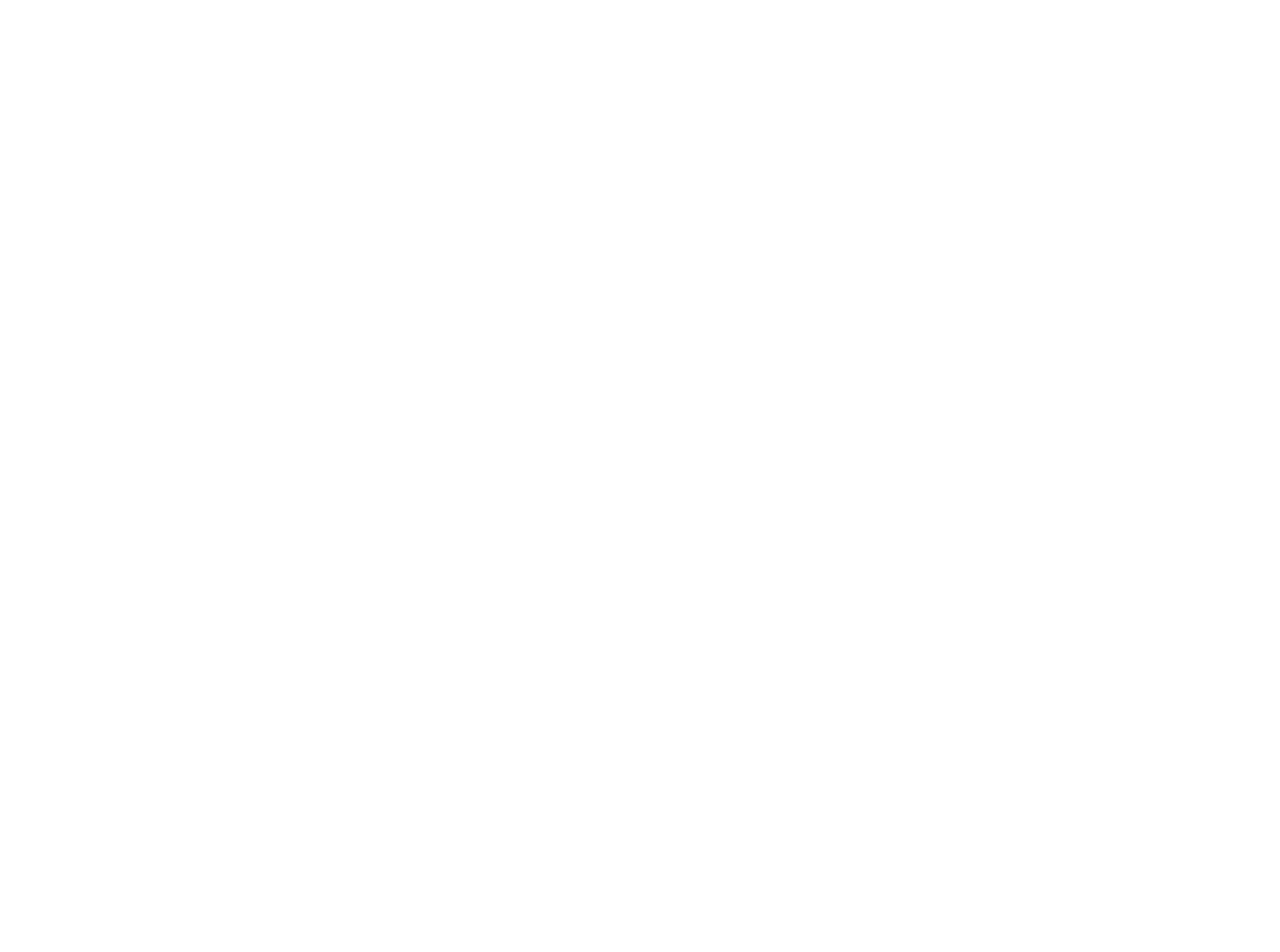
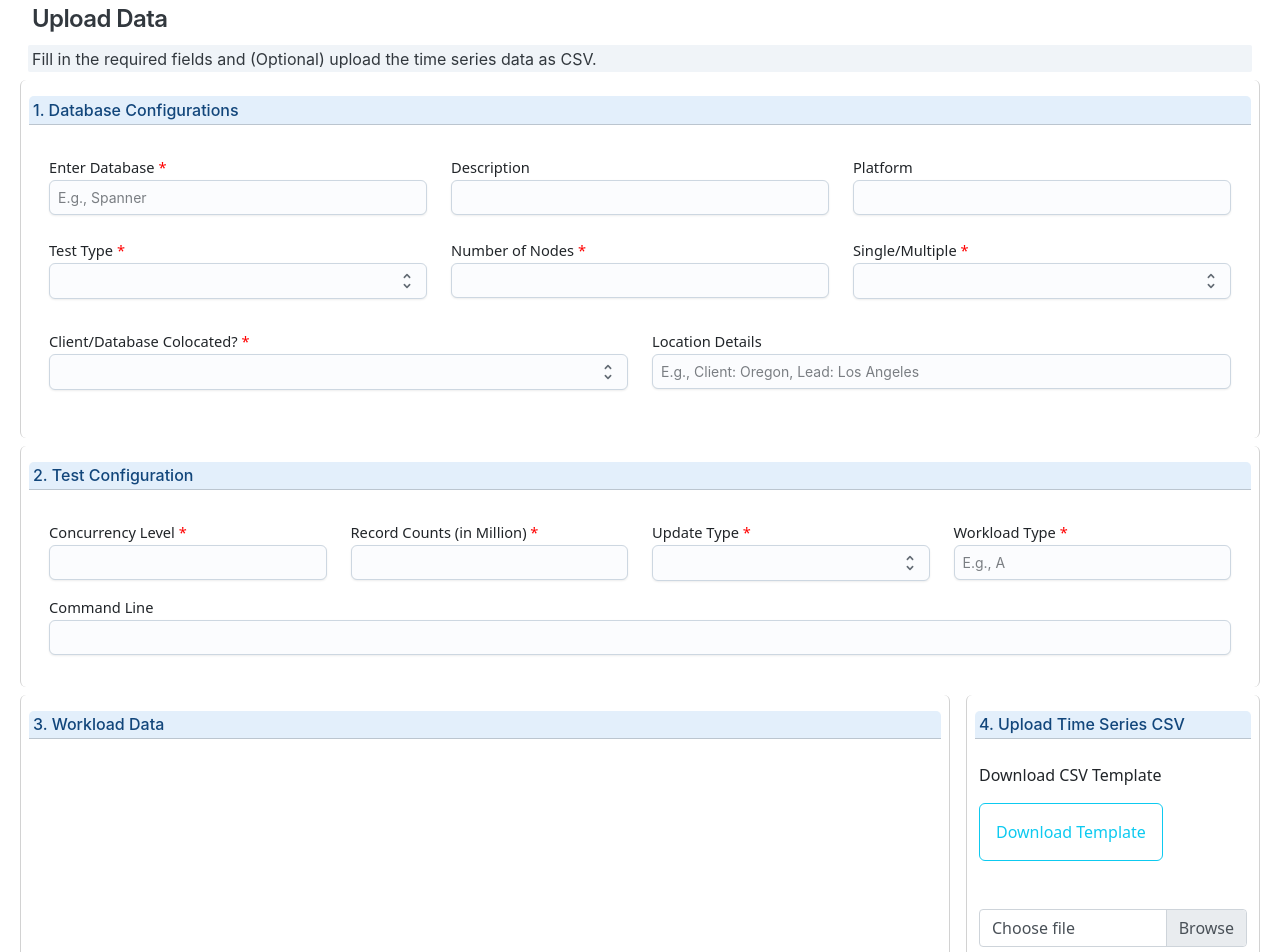
Before and after one commit to mereluo/ycsb-data-frontend, a React (Vite) app: page /batch-upload in a window 1280 px wide. Shown: the part 180-1132 px from the top of the page. Before the commit the page ends 800 px from the top, so only its background shows below. Built offline with nearby package versions, Linux system fonts and the light colour scheme; the HTML template or start-up script is replaced by a standard one; a web font is replaced by a local one.

Commit message:
Alter form structure

```diff
--- a/src/App.jsx
+++ b/src/App.jsx
@@ -33,7 +33,14 @@ function App() {
                                 </FieldProvider>
                             }
                         />
-                        <Route path="/batch-upload" element={<BatchUpload />} />
+                        <Route
+                            path="/batch-upload"
+                            element={
+                                <FieldProvider>
+                                    <BatchUpload />
+                                </FieldProvider>
+                            }
+                        />
                         <Route path="/result" element={<Result />} />
                     </Routes>
                 </div>
--- a/src/components/Form/DBForm.jsx
+++ b/src/components/Form/DBForm.jsx
@@ -9,23 +9,16 @@ function DBForm({ isUpload }) {
     const { handleInputChange } = useContext(FieldContext);
     return (
         <div className="row">
-            <div className="card border-bottom-0 border-top-0 mr-3 col-3">
-                <Typography className="card-header" color="primary" level="title-md" variant="soft">
-                    1. Database Option
-                </Typography>
-                <div className="card-body">
-                    <div className="form-group">
-                        <p className={requiredField}>Enter Database</p>
-                        <Input variant="outlined" color="neutral" size="sm" type="text" className="form-control" id="textInput" placeholder="E.g., Spanner" onChange={(e) => handleInputChange("database", e.target.value.toLowerCase())} required={isUpload} />
-                    </div>
-                </div>
-            </div>
             <div className="card border-bottom-0 border-top-0 col">
                 <Typography className="card-header" color="primary" level="title-md" variant="soft">
-                    2. Database Configurations
+                    1. Database Configurations
                 </Typography>
                 <div className="card-body">
                     <div className="row">
+                        <div className="col">
+                            <p className={requiredField}>Enter Database</p>
+                            <Input variant="outlined" color="neutral" size="sm" type="text" className="form-control" id="textInput" placeholder="E.g., Spanner" onChange={(e) => handleInputChange("database", e.target.value.toLowerCase())} required={isUpload} />
+                        </div>
                         <div className="col">
                             <p className="card-text">Description</p>
                             <Input variant="outlined" color="neutral" size="sm" type="text" id="description-input" className="form-control" onChange={(e) => handleInputChange("description", e.target.value)} />
@@ -50,17 +43,17 @@ function DBForm({ isUpload }) {
                             <p className={`${requiredField} mt-4`}>Number of Nodes</p>
                             <Input variant="outlined" color="neutral" size="sm" type="number" id="number-input" className="form-control " onChange={(e) => handleInputChange("numOfNodes", Math.max(1000, e.target.value))} min="1000" required={isUpload} />
                         </div>
-                    </div>
-                    <div className="row">
                         <div className="col">
-                            <p className={requiredField}>Single or Multiple</p>
+                            <p className={`${requiredField} mt-4`}>Single/Multiple</p>
                             <Select id="multiRegionSelect" onChange={(e, val) => handleInputChange("isMultiRegional", val)} required={isUpload}>
                                 <Option value="single">Single Region</Option>
                                 <Option value="multiple">Multiple Regions</Option>
                             </Select>
                         </div>
+                    </div>
+                    <div className="row">
                         <div className="col">
-                            <p className={requiredField}>Client and DB Colocated?</p>
+                            <p className={requiredField}>Client/Database Colocated?</p>
                             <div className="form-group">
                                 <Select id="locateSelect" onChange={(e, val) => handleInputChange("isCoLocated", val)} required={isUpload}>
                                     <Option value="true">True</Option>
@@ -68,9 +61,11 @@ function DBForm({ isUpload }) {
                                 </Select>
                             </div>
                         </div>
+                        <div className="col">
+                            <p className="card-text">Location Details</p>
+                            <Input variant="outlined" color="neutral" size="sm" type="text" id="description-input" className="form-control" placeholder="E.g., Client: Oregon, Lead: Los Angeles" onChange={(e) => handleInputChange("locationDetails", e.target.value)} />
+                        </div>
                     </div>
-                    <p className="card-text">Locations for client and lead database</p>
-                    <Input variant="outlined" color="neutral" size="sm" type="text" id="description-input" className="form-control" placeholder="E.g., Client: Oregon, Lead: Los Angeles" onChange={(e) => handleInputChange("locationDetails", e.target.value)} />
                 </div>
             </div>
         </div>
--- a/src/components/Form/TestForm.jsx
+++ b/src/components/Form/TestForm.jsx
@@ -9,9 +9,9 @@ function TestForm({ isUpload }) {
     const { handleInputChange, validateDoubleInput, numberPattern } = useContext(FieldContext);
     return (
         <div className="row">
-            <div className="col card border-bottom-0 border-top-0 mr-3 ">
+            <div className="card border-bottom-0 border-top-0 mt-2 mb-2 ">
                 <Typography className="card-header" color="primary" level="title-md" variant="soft">
-                    3. Test Configuration
+                    2. Test Configuration
                 </Typography>
                 <div className="card-body">
                     <div className="row">
@@ -23,17 +23,6 @@ function TestForm({ isUpload }) {
                             <p className={requiredField}>Record Counts (in Million)</p>
                             <Input variant="outlined" color="neutral" size="sm" type="text" id="Record-input" className="form-control" onChange={(e) => handleInputChange("recordCounts", validateDoubleInput(e.target.value))} pattern={numberPattern} required={isUpload} />
                         </div>
-                    </div>
-                    <p className="card-text">Command Line</p>
-                    <Input variant="outlined" color="neutral" size="sm" type="text" id="command-line-input" className="form-control col" onChange={(e) => handleInputChange("commandLine", e.target.value)} />
-                </div>
-            </div>
-            <div className="col card border-bottom-0 border-top-0">
-                <Typography className="card-header" color="primary" level="title-md" variant="soft">
-                    4. Workload Option
-                </Typography>
-                <div className="card-body">
-                    <div className="row">
                         <div className="col">
                             <p className={requiredField}>Update Type</p>
                             <Select id="multiRegionSelect" onChange={(e, val) => handleInputChange("updateType", val)} required={isUpload}>
@@ -46,6 +35,8 @@ function TestForm({ isUpload }) {
                             <Input variant="outlined" color="neutral" size="sm" type="text" id="workloadType-input" className="form-control" placeholder="E.g., A" onChange={(e) => handleInputChange("workloadType", e.target.value)} required={isUpload} />
                         </div>
                     </div>
+                    <p className="card-text">Command Line</p>
+                    <Input variant="outlined" color="neutral" size="sm" type="text" id="command-line-input" className="form-control col" onChange={(e) => handleInputChange("commandLine", e.target.value)} />
                 </div>
             </div>
         </div>
--- a/src/components/Form/WorkloadForm.jsx
+++ b/src/components/Form/WorkloadForm.jsx
@@ -27,13 +27,13 @@ function WorkloadForm() {
         <div className="row">
             <div className="card border-bottom-0 border-top-0 col-9 mr-3">
                 <Typography className="card-header" color="primary" level="title-md" variant="soft">
-                    5. Workload Data
+                    3. Workload Data
                 </Typography>
                 {formState.workloadType && formState.type && <WorkloadFactory type={formState.workloadType} test={formState.type} />}
             </div>
             <div className="card border-bottom-0 border-top-0 col">
                 <Typography className="card-header" color="primary" level="title-md" variant="soft">
-                    6. Upload Time Series CSV
+                    4. Upload Time Series CSV
                 </Typography>
                 <div className="mt-4">
                     <p>Download CSV Template</p>
--- a/src/components/Upload/BatchUpload.jsx
+++ b/src/components/Upload/BatchUpload.jsx
@@ -1,8 +1,27 @@
-import React, { useState } from "react";
+import { useState, useContext, useEffect } from "react";
+import { FieldContext } from "../../context/FieldContext";
+import DBForm from "../Form/DbForm";
+import TestForm from "../Form/TestForm";
+import WorkloadForm from "../Form/WorkloadForm";
+import UploadResult from "./SingleResult";
+import { Typography, Button, CircularProgress } from "@mui/joy";
+import ServerPath from "../../context/ServerPath";
 
 function BatchUpload() {
     const [userDefinedFields, setUserDefinedFields] = useState(null);
     const [rawContent, setRawContent] = useState("");
+    const { formState, setFormState } = useContext(FieldContext);
+    const [submissionResult, setSubmissionResult] = useState(null);
+    const [tablesHidden, setTablesHidden] = useState(false);
+    const [mounted, setMounted] = useState(false);
+    const [loading, setLoading] = useState(false);
+
+    useEffect(() => {
+        if (!mounted) {
+            setFormState({});
+        }
+        setMounted(true);
+    }, []);
 
     const handleFileUpload = async (e) => {
         e.preventDefault();
@@ -98,6 +117,29 @@ function BatchUpload() {
         return reformattedData;
     };
 
+    const handleSubmit = async (event) => {
+        event.preventDefault();
+        setLoading(true);
+        try {
+            const entity = await fetch(`${ServerPath}/api/workload/save`, {
+                method: "POST",
+                headers: {
+                    "Content-Type": "application/json",
+                },
+                body: JSON.stringify(formState),
+            });
+            const result = await entity.json();
+            setSubmissionResult(result);
+            setTablesHidden(false);
+            setLoading(false);
+        } catch (error) {
+            console.error("Error creating workload: ", error);
+            setSubmissionResult({
+                error: "Failed to create workload. Please try again.",
+                details: error,
+            });
+        }
+    };
     return (
         <div>
             <h2>Upload a text file</h2>
@@ -112,6 +154,36 @@ function BatchUpload() {
                     <pre>{JSON.stringify(userDefinedFields, null, 2)}</pre>
                 </div>
             )}
+            <div className="mt-3">
+                <Typography color="neutral" level="h3" variant="plain" className="mb-2">
+                    Upload Data
+                </Typography>
+                <Typography color="neutral" level="body-md" variant="soft">
+                    Fill in the required fields and (Optional) upload the time series data as CSV.
+                </Typography>
+            </div>
+            <form onSubmit={(event) => handleSubmit(event)}>
+                <div className="question-container mt-2">
+                    <DBForm isUpload={true} />
+                    <TestForm isUpload={true} />
+                    <WorkloadForm />
+                </div>
+
+                <div className="mt-3 text-center">
+                    {loading ? (
+                        <Button className="col-md-5" variant="outlined" startDecorator={<CircularProgress variant="solid" />}>
+                            Loading…
+                        </Button>
+                    ) : (
+                        <Button className="col-md-5" variant="outlined" type="submit">
+                            Submit
+                        </Button>
+                    )}
+                </div>
+            </form>
+            <div className="mt-3 text-center">
+                <UploadResult formState={formState} submissionResult={submissionResult} setSubmissionResult={setSubmissionResult} setTablesHidden={setTablesHidden} tablesHidden={tablesHidden} />
+            </div>
         </div>
     );
 }
```
